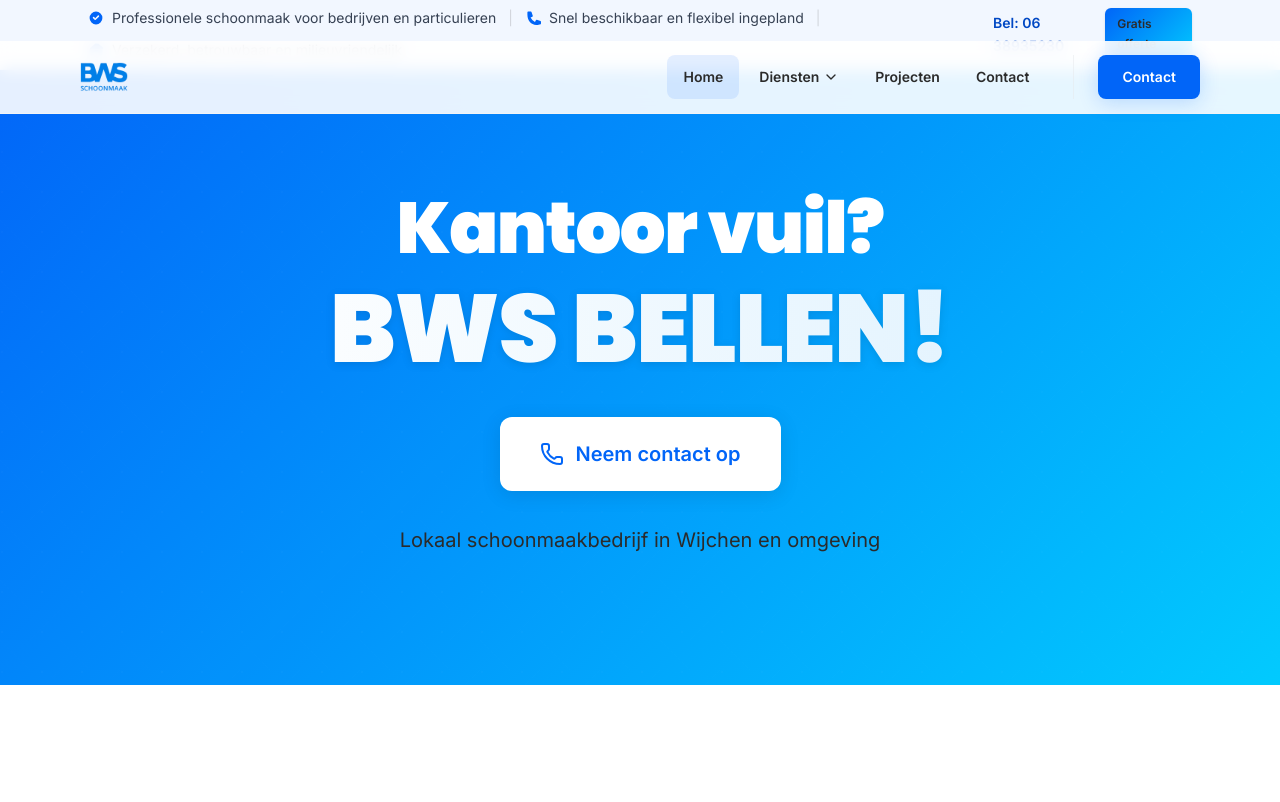
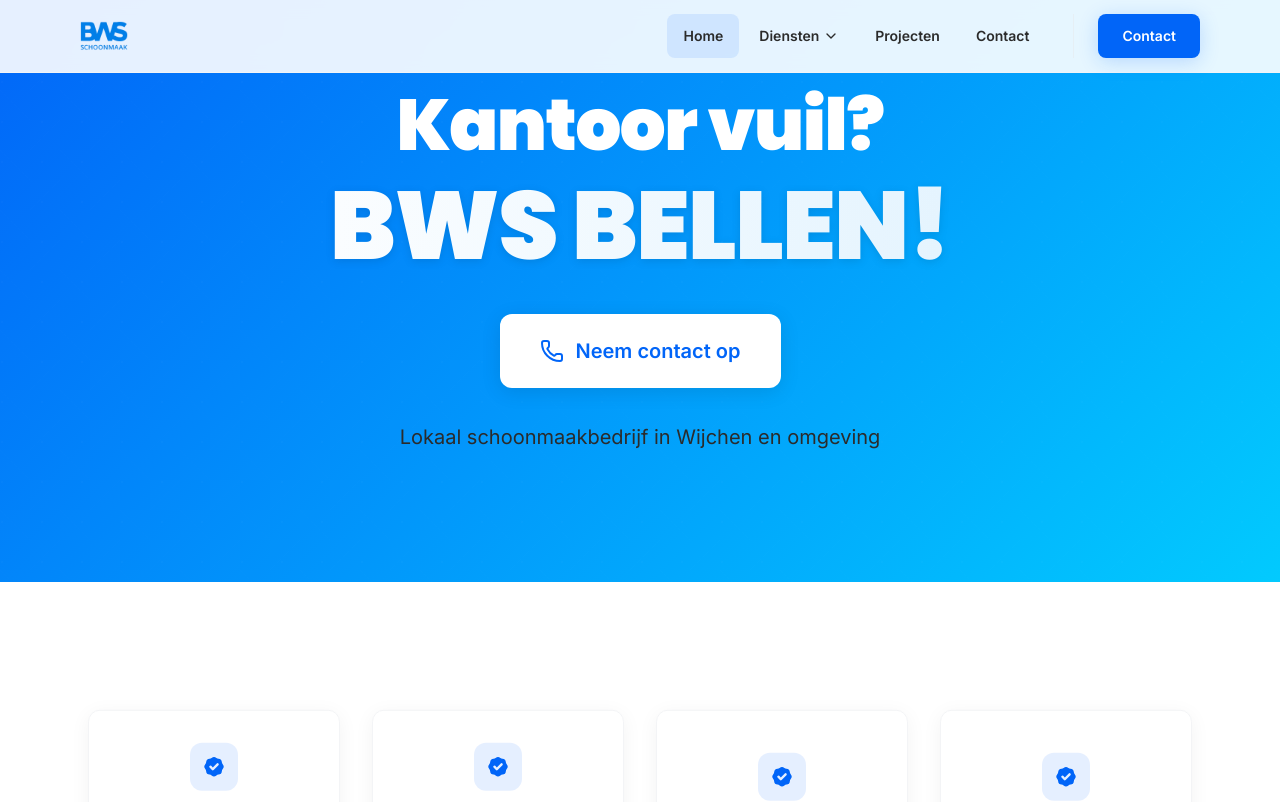
Before and after one commit to Fluwsjs/bwsschoonmaak, a Next.js app: page / in a window 1280 px wide. Shown: the top 802 px of the page. Built offline with nearby package versions, Linux system fonts and the light colour scheme.

Commit message:
remove: Remove TopBar component from layout
- Remove TopBar import and component from layout.tsx
- Update Header to use top-0 instead of lg:top-[41px]
- Update Hero section padding from lg:pt-[113px] to lg:pt-20
- Clean up header positioning now that TopBar is removed

```diff
--- a/src/app/layout.tsx
+++ b/src/app/layout.tsx
@@ -3,7 +3,6 @@
 import "./globals.css";
 import Header from "@/components/Header";
 import Footer from "@/components/Footer";
-import TopBar from "@/components/TopBar";
 import ScrollToTop from "@/components/ScrollToTop";
 import { PerformanceMonitor } from "@/components/PerformanceMonitor";
 import { SkipToContent } from "@/components/AccessibilityOptimized";
@@ -199,7 +198,6 @@
 
         <ErrorBoundary>
           <div className="min-h-screen flex flex-col">
-            <TopBar />
             <Header />
             <main id="main-content" className="flex-grow">
               {children}
--- a/src/components/Header.tsx
+++ b/src/components/Header.tsx
@@ -96,7 +96,7 @@
       initial={{ y: -100 }}
       animate={{ y: 0 }}
       transition={{ duration: 0.3 }}
-      className={`fixed top-0 lg:top-[41px] left-0 right-0 z-50 border-b transition-all duration-300 ${
+      className={`fixed top-0 left-0 right-0 z-50 border-b transition-all duration-300 ${
         scrolled
           ? 'bg-white/95 backdrop-blur-md shadow-md border-gray-200/50'
           : 'bg-white/90 backdrop-blur-sm border-gray-100'
--- a/src/components/Hero.tsx
+++ b/src/components/Hero.tsx
@@ -5,7 +5,7 @@
 
 const Hero = () => {
   return (
-    <section className="relative pt-16 pb-16 sm:pb-20 md:pb-24 lg:pb-32 min-h-[60vh] sm:min-h-[70vh] flex items-center justify-center overflow-hidden lg:pt-[113px]"
+    <section className="relative pt-16 pb-16 sm:pb-20 md:pb-24 lg:pb-32 min-h-[60vh] sm:min-h-[70vh] flex items-center justify-center overflow-hidden lg:pt-20"
       style={{
         background: 'linear-gradient(135deg, #0165f8 0%, #01cafe 100%)',
       }}
```
